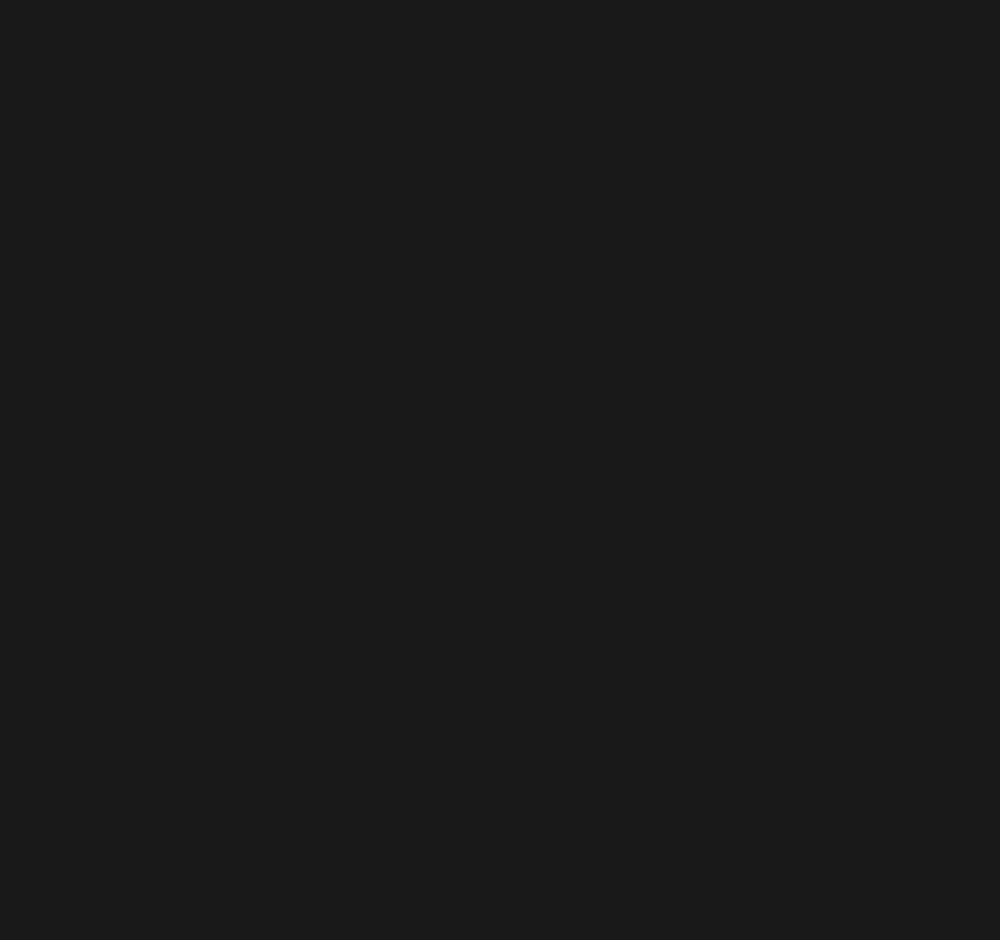
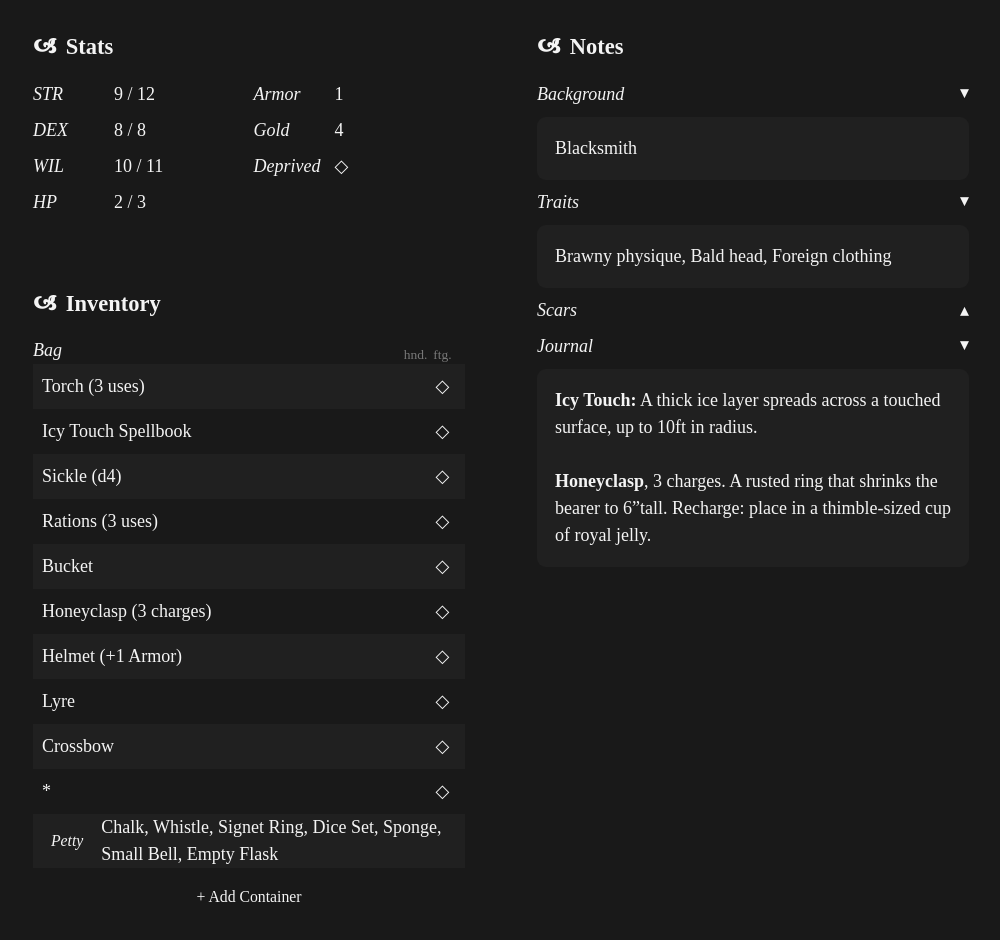
Before and after one commit to SyafiqSyech/char-sheet, a Vue app: page / in a window 1280 px wide. Shown: the part 320-1260 px from the top of the page, without its empty margins (139-1139 px from the left). Before the commit the page ends 800 px from the top, so only its background shows below. Built offline with nearby package versions, Linux system fonts and the light colour scheme; a web font is replaced by a local one.

Commit message:
design test

```diff
--- a/src/App.vue
+++ b/src/App.vue
@@ -1,9 +1,188 @@
 <script setup lang="ts">
+import image from './assets/bob.png';
 </script>
 
 <template>
-  <div class="font-bold">Hello World</div>
+  <div class="grid grid-cols-[minmax(auto,24rem)] lg:grid-cols-[repeat(2,24rem)] justify-center gap-16">
+
+    <div class="col-span-2">
+      <div class="flex items-center flex-col gap-1">
+        <div class="h-28 w-28 rounded-full overflow-hidden flex justify-center items-center bg-[#f4f4f4] bg-cover" :style="{ backgroundImage: `url(${image})` }">
+        </div>
+        <div class="text-center">
+          <div class="!text-3xl font-semibold">Bobby</div>
+          <!-- <div class="!text-xl font-semibold">Blacksmith</div> -->
+        </div>
+      </div>
+    </div>
+
+    <div class="flex flex-col gap-16">
+      <div class="">
+        <div class="mb-4 font-semibold flex gap-2"><div class="!text-xl">🙦</div><div class="!text-xl">Stats</div></div>
+        <div class="stat grid grid-cols-[4rem_3fr_4rem_3fr] gap-2">
+          <div class="italic">STR</div>
+          <div class="">9 / 12</div>
+          <div class="italic">Armor</div>
+          <div class="">1</div>
+          <div class="italic">DEX</div>
+          <div class="">8 / 8</div>
+          <div class="italic">Gold</div>
+          <div class="">4</div>
+          <div class="italic">WIL</div>
+          <div class="">10 / 11</div>
+          <div class="italic">Deprived</div>
+          <div class="">◇</div>
+          <div class="italic">HP</div>
+          <div class="">2 / 3</div>
+        </div>
+      </div>
+
+      <div class="">
+        <div class="mb-4 font-semibold flex gap-2"><div class="!text-xl">🙦</div><div class="!text-xl">Inventory</div></div>
+        <div class="flex flex-col gap-4">
+
+          <div>
+            <div class="group w-full grid grid-cols-[1fr_1.5rem_1.5rem] items-end pr-2">
+              <div class="italic">Bag</div>
+              <div class="w-6 flex justify-center overflow-visible"><div class="!text-xs text-[#787878] cursor-help">hnd.</div></div>
+              <div class="w-6 flex justify-center overflow-visible"><div class="!text-xs text-[#787878] cursor-help">ftg.</div></div>
+            </div>
+            <div class="inv">
+              <div class="group w-full grid grid-cols-[1fr_1.5rem_1.5rem] p-2">
+                <div>Torch (3 uses)</div>
+                <div class="w-6 text-center opacity-0 group-hover:opacity-100 cursor-pointer transition-all">◇</div>
+                <div class="w-6 text-center">◇</div>
+              </div>
+              <div class="group w-full grid grid-cols-[1fr_1.5rem_1.5rem] p-2">
+                <div>Icy Touch Spellbook</div>
+                <div class="w-6 text-center opacity-0 group-hover:opacity-100 cursor-pointer transition-all">◇</div>
+                <div class="w-6 text-center">◇</div>
+              </div>
+              <div class="group w-full grid grid-cols-[1fr_1.5rem_1.5rem] p-2">
+                <div>Sickle (d4)</div>
+                <div class="w-6 text-center opacity-0 group-hover:opacity-100 cursor-pointer transition-all">◇</div>
+                <div class="w-6 text-center">◇</div>
+              </div>
+              <div class="group w-full grid grid-cols-[1fr_1.5rem_1.5rem] p-2">
+                <div>Rations (3 uses)</div>
+                <div class="w-6 text-center opacity-0 group-hover:opacity-100 cursor-pointer transition-all">◇</div>
+                <div class="w-6 text-center">◇</div>
+              </div>
+              <div class="group w-full grid grid-cols-[1fr_1.5rem_1.5rem] p-2">
+                <div>Bucket</div>
+                <div class="w-6 text-center opacity-0 group-hover:opacity-100 cursor-pointer transition-all">◇</div>
+                <div class="w-6 text-center">◇</div>
+              </div>
+              <div class="group w-full grid grid-cols-[1fr_1.5rem_1.5rem] p-2">
+                <div>Honeyclasp (3 charges)</div>
+                <div class="w-6 text-center opacity-0 group-hover:opacity-100 cursor-pointer transition-all">◇</div>
+                <div class="w-6 text-center">◇</div>
+              </div>
+              <div class="group w-full grid grid-cols-[1fr_1.5rem_1.5rem] p-2">
+                <div>Helmet (+1 Armor)</div>
+                <div class="w-6 text-center opacity-0 group-hover:opacity-100 cursor-pointer transition-all">◇</div>
+                <div class="w-6 text-center">◇</div>
+              </div>
+              <div class="group w-full grid grid-cols-[1fr_1.5rem_1.5rem] p-2">
+                <div>Lyre</div>
+                <div class="w-6 text-center opacity-0 group-hover:opacity-100 cursor-pointer transition-all">◇</div>
+                <div class="w-6 text-center">◇</div>
+              </div>
+              <div class="group w-full grid grid-cols-[1fr_1.5rem_1.5rem] p-2">
+                <div>Crossbow</div>
+                <div class="w-6 text-center opacity-0 group-hover:opacity-100 cursor-pointer transition-all">◇</div>
+                <div class="w-6 text-center">◇</div>
+              </div>
+              <div class="group w-full grid grid-cols-[1fr_1.5rem_1.5rem] p-2">
+                <div>*</div>
+                <div class="w-6 text-center opacity-0 group-hover:opacity-100 cursor-pointer transition-all">◇</div>
+                <div class="w-6 text-center">◇</div>
+              </div>
+            </div>
+            <div class="flex items-center bg-[#202020]">
+              <div class="italic !text-sm px-4">Petty</div>
+              <!-- <div>Chalk, Whistle, Signet Ring</div> -->
+              <div>Chalk, Whistle, Signet Ring, Dice Set, Sponge, Small Bell, Empty Flask</div>
+            </div>
+          </div>
+
+          <div class="!text-sm text-center">+ Add Container</div>
+
+        </div>
+      </div>
+    </div>
+
+    <div class="">
+      <div class="mb-4 font-semibold flex gap-2"><div class="!text-xl">🙦</div><div class="!text-xl">Notes</div></div>
+      <div class="flex flex-col gap-2">
+        <div>
+          <div class="flex justify-between">
+            <div class="italic">Background</div>
+            <div class="rotate-180">▴</div>
+          </div>
+          <div class="bg-[#202020] rounded-lg p-4 mt-2">
+            <div class="">
+              Blacksmith
+            </div>
+          </div>
+        </div>
+        <div>
+          <div class="flex justify-between">
+            <div class="italic">Traits</div>
+            <div class="rotate-180">▴</div>
+          </div>
+          <div class="bg-[#202020] rounded-lg p-4 mt-2">
+            <div class="">
+              Brawny physique, Bald head, Foreign clothing
+            </div>
+          </div>
+        </div>
+        <div>
+          <div class="flex justify-between">
+            <div class="italic">Scars</div>
+            <div class="">▴</div>
+          </div>
+        </div>
+        <div>
+          <div class="flex justify-between">
+            <div class="italic">Journal</div>
+            <div class="rotate-180">▴</div>
+          </div>
+          <div class="bg-[#202020] rounded-lg p-4 mt-2">
+            <div class="">
+              <b class="">Icy Touch:</b> A thick ice layer spreads across a touched surface, up to 10ft in radius.<br><br>
+              <b class="">Honeyclasp</b>, 3 charges. A rusted ring that shrinks the bearer to 6”tall. Recharge: place in a thimble-sized cup of royal jelly.
+            </div>
+          </div>
+        </div>
+        <!-- <div class="bg-[#202020] rounded-lg p-4">
+          <div class="font-bold italic">🟄 Title</div>
+          <div class="">
+            <b>Icy Touch:</b> A thick ice layer spreads across a touched surface, up to 10ft in radius.<br><br>
+            <b>Honeyclasp</b>, 3 charges. A rusted ring that shrinks the bearer to 6”tall. Recharge: place in a thimble-sized cup of royal jelly.
+          </div>
+        </div>
+        <div class="bg-[#202020] rounded-lg p-4">
+          <div class="font-bold italic">🟄 Title</div>
+          <div class="">
+            <b>Icy Touch:</b> A thick ice layer spreads across a touched surface, up to 10ft in radius.<br><br>
+            <b>Honeyclasp</b>, 3 charges. A rusted ring that shrinks the bearer to 6”tall. Recharge: place in a thimble-sized cup of royal jelly.
+          </div>
+        </div>
+        <div class="bg-[#202020] rounded-lg p-4">
+          <div class="font-bold italic">🟄 Title</div>
+          <div class="">
+            <b>Icy Touch:</b> A thick ice layer spreads across a touched surface, up to 10ft in radius.<br><br>
+            <b>Honeyclasp</b>, 3 charges. A rusted ring that shrinks the bearer to 6”tall. Recharge: place in a thimble-sized cup of royal jelly.
+          </div>
+        </div> -->
+      </div>
+    </div>
+  </div>
 </template>
 
 <style scoped>
+  .inv > div:nth-child(odd) {
+    background: #202020;
+  }
 </style>
```
Also changed, not shown: src/assets/bob.png (added).
